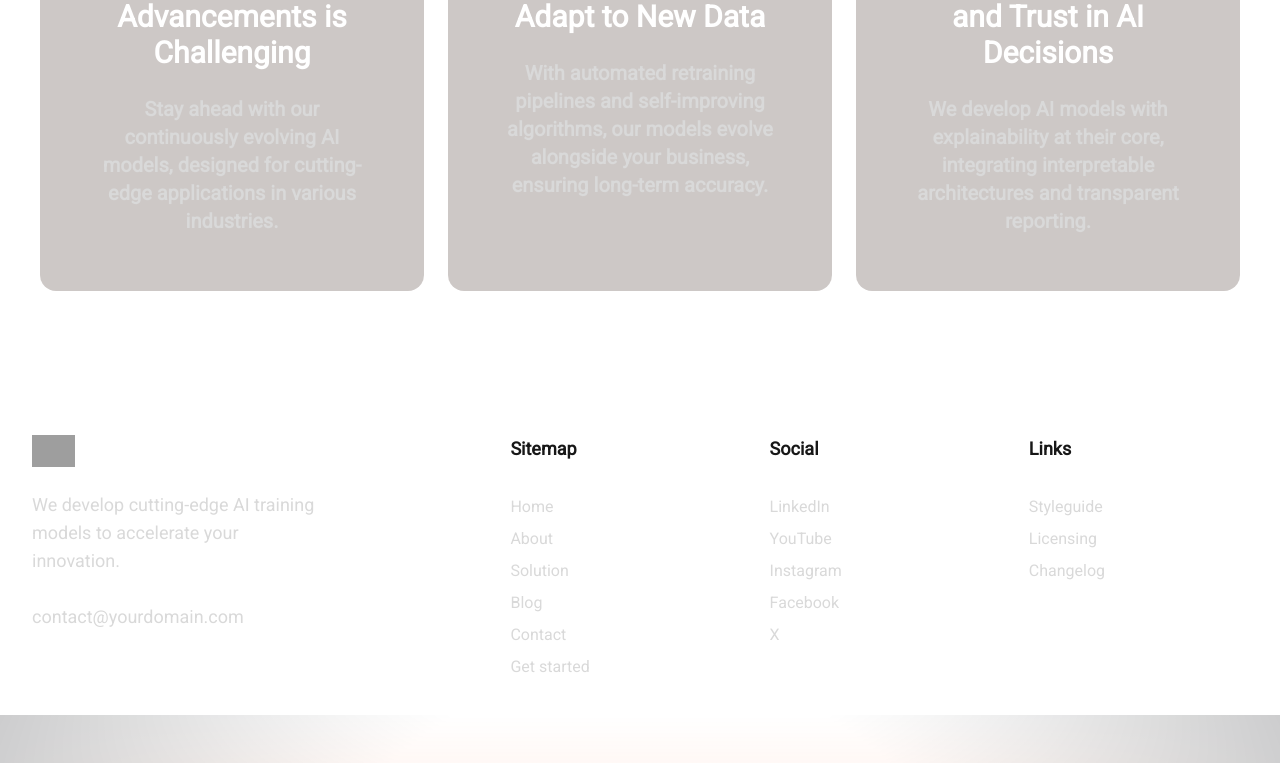
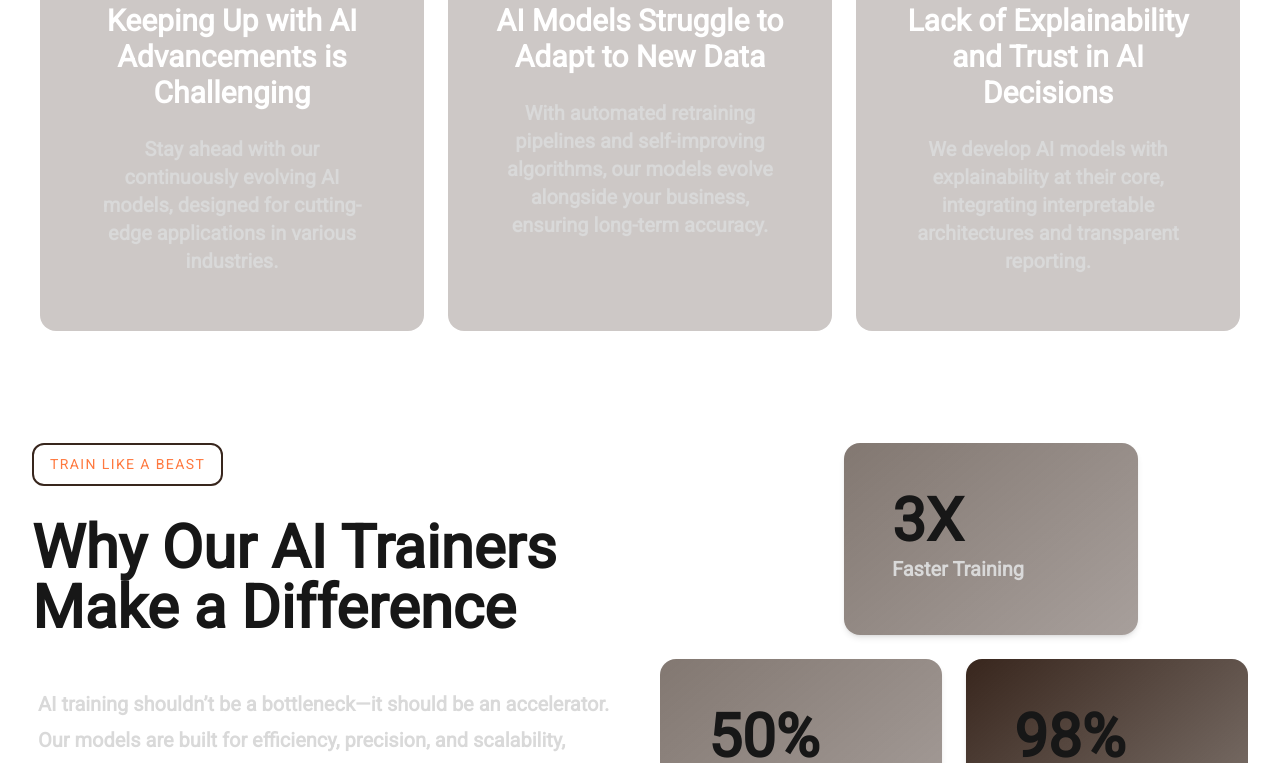
Before and after one commit to mayankpatidar275/forto-crypto-web, a Next.js app: page / in a window 1280 px wide. Shown: the part 2004-2767 px from the top of the page. Built offline with nearby package versions, Linux system fonts and the light colour scheme; grey boxes are pictures that could not be loaded.

Commit message:
feat: why section add, statcard

```diff
--- a/package.json
+++ b/package.json
@@ -9,6 +9,7 @@
     "lint": "next lint"
   },
   "dependencies": {
+    "clsx": "^2.1.1",
     "gsap": "^3.13.0",
     "lucide-react": "^0.509.0",
     "next": "15.3.2",
--- /dev/null
+++ b/src/app/components/WhySection.tsx
@@ -0,0 +1,72 @@
+import React from "react";
+import Label from "./ui/Label";
+import Heading2 from "./ui/Heading2";
+import Para1 from "./ui/Para1";
+import clsx from "clsx";
+import StatCard from "./ui/StatCard";
+
+const stats = [
+  { value: "3X", label: "Faster Training" },
+  { value: "50%", label: "Lower Costs" },
+  { value: "98%", label: "Model Accuracy" },
+  { value: "100+", label: "Clients Worldwide" },
+];
+
+const WhySection = () => {
+  return (
+    <section className="cp-x py-12">
+      <div className="grid grid-cols-1 lg:grid-cols-2 gap-10 items-start">
+        {/* Left Content */}
+        <div className="flex flex-col items-center lg:items-start gap-4">
+          <Label text="TRAIN LIKE A BEAST" />
+          <Heading2 className="lg:text-left">
+            Why Our AI Trainers Make a Difference
+          </Heading2>
+          <Para1 className="lg:text-left">
+            AI training shouldn’t be a bottleneck—it should be an accelerator.
+            Our models are built for efficiency, precision, and scalability,
+            helping you achieve faster training times, reduced costs, and higher
+            accuracy. Whether you're optimizing large-scale machine learning
+            pipelines or fine-tuning models for specific applications, our
+            technology ensures maximum performance with minimal resources.
+          </Para1>
+        </div>
+
+        {/* Right Stats: Mobile View */}
+        <div className="flex flex-col items-center gap-6 lg:hidden">
+          {stats.map((item, index) => (
+            <StatCard key={index} value={item.value} label={item.label} />
+          ))}
+        </div>
+
+        {/* Right Stats: Desktop View */}
+        <div className="flex flex-col items-center gap-6 lg:flex overflow-hidden">
+          <div className="flex w-full">
+            <StatCard
+              value={stats[0].value}
+              label={stats[0].label}
+              className="ml-46"
+            />
+          </div>
+          <div className="flex w-full">
+            <StatCard value={stats[1].value} label={stats[1].label} />
+            <StatCard
+              value={stats[2].value}
+              label={stats[2].label}
+              className="ml-6 gradient-light-card-bg"
+            />
+          </div>
+          <div className="flex w-full">
+            <StatCard
+              value={stats[3].value}
+              label={stats[3].label}
+              className="ml-26"
+            />
+          </div>
+        </div>
+      </div>
+    </section>
+  );
+};
+
+export default WhySection;
--- a/src/app/components/ui/Heading2.tsx
+++ b/src/app/components/ui/Heading2.tsx
@@ -1,12 +1,19 @@
 import React from "react";
+import clsx from "clsx";
 
 type Heading2Props = {
   children: React.ReactNode;
+  className?: string;
 };
 
-const Heading2: React.FC<Heading2Props> = ({ children }) => {
+const Heading2: React.FC<Heading2Props> = ({ children, className }) => {
   return (
-    <h2 className="heading text-4xl font-extrabold md:text-5xl lg:text-6xl text-center max-w-[58.75rem] leading-none mb-8">
+    <h2
+      className={clsx(
+        "text-4xl font-extrabold md:text-5xl lg:text-6xl text-center max-w-[58.75rem] leading-none mb-8",
+        className
+      )}
+    >
       {children}
     </h2>
   );
--- a/src/app/components/ui/Para1.tsx
+++ b/src/app/components/ui/Para1.tsx
@@ -1,12 +1,19 @@
 import React from "react";
+import clsx from "clsx";
 
 type Para1Props = {
   children: React.ReactNode;
+  className?: string;
 };
 
-const Para1: React.FC<Para1Props> = ({ children }) => {
+const Para1: React.FC<Para1Props> = ({ children, className }) => {
   return (
-    <div className="text-lg text-center md:text-xl text-link font-semibold max-w-xl mx-auto">
+    <div
+      className={clsx(
+        "text-lg text-center md:text-xl font-semibold text-link max-w-xl mx-auto leading-9",
+        className
+      )}
+    >
       {children}
     </div>
   );
--- /dev/null
+++ b/src/app/components/ui/StatCard.tsx
@@ -0,0 +1,29 @@
+// components/ui/StatCard.tsx
+
+import React from "react";
+import clsx from "clsx";
+import Para1 from "./Para1";
+
+interface StatCardProps {
+  value: string;
+  label: string;
+  className?: string;
+}
+
+const StatCard: React.FC<StatCardProps> = ({ value, label, className }) => {
+  return (
+    <div
+      className={clsx(
+        "gradient-card-bg bg-background-b3 p-12 rounded-2xl shadow-md w-1/2",
+        className
+      )}
+    >
+      <h3 className="text-3xl lg:text-6xl font-bold md:text-5xl lg:font-extrabold">
+        {value}
+      </h3>
+      <Para1 className="text-left ml-0">{label}</Para1>
+    </div>
+  );
+};
+
+export default StatCard;
--- a/src/app/globals.css
+++ b/src/app/globals.css
@@ -5,6 +5,9 @@
   --background: #ffffff;
   --foreground: #171717;
   --background-a: #05070b;
+  --background-b1: #38261d;
+  --background-b2: #38281d80;
+  --background-b3: #38261d40;
   --brand-br1: #ff793f;
   --brand-br2: #cc6133;
 }
@@ -98,4 +101,20 @@ body {
       #fff0
     );
   }
+
+  .gradient-card-bg {
+    background-image: linear-gradient(
+      140deg,
+      var(--background-b2),
+      var(--background-b3)
+    );
+  }
+
+  .gradient-light-card-bg {
+    background-image: linear-gradient(
+      140deg,
+      var(--background-b1),
+      var(--background-b2)
+    );
+  }
 }
--- a/src/app/page.tsx
+++ b/src/app/page.tsx
@@ -1,11 +1,13 @@
 import HeroSection from "./components/HeroSection";
 import WhatSection from "./components/WhatSection";
+import WhySection from "./components/WhySection";
 
 export default function Home() {
   return (
     <div className="">
       <HeroSection />
       <WhatSection />
+      <WhySection />
     </div>
   );
 }
```
Also changed, not shown: 1 other file (tests, documents, lock files or other folders).
